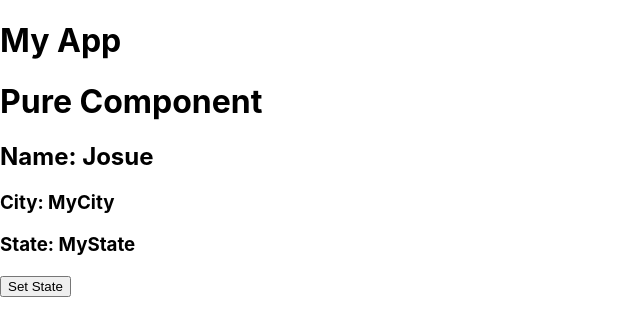
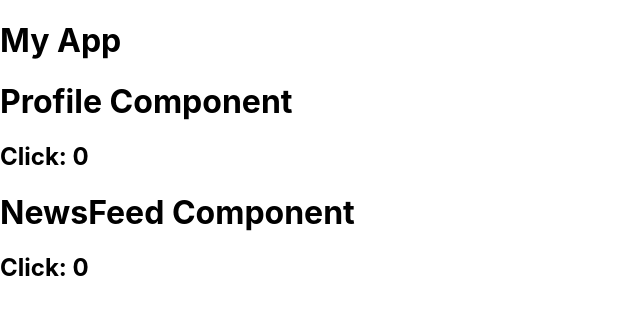
Before and after one commit to At05-js/Master-Class-React-Typescript-Web-Development, a React (Create React App) app in the folder react-udemy-tutorial/: page / in a window 1280 px wide. Shown: the top 336 px of the page, without its empty margins (0-640 px from the left). Built offline with nearby package versions, Linux system fonts and the light colour scheme.

Commit message:
RenderProps - Hands On

```diff
--- a/react-udemy-tutorial/src/App.tsx
+++ b/react-udemy-tutorial/src/App.tsx
@@ -1,12 +1,15 @@
 import React from 'react';
 import './App.css';
-import MyPureComponent from './components/MyPureComponent';
+import { NewsFeed } from './components/NewsFeed';
+import { Profile } from './components/Profile';
+import TrackClick from './components/TrackClick';
 
 export const App:React.FC=()=>{
   return (
     <React.Fragment>
       <h1>My App</h1>
-      <MyPureComponent/>
+      <TrackClick renderProps={(click)=><Profile click={click}/>}/>
+      <TrackClick renderProps={(click)=><NewsFeed click={click}/>}/>
     </React.Fragment>
   )
 }
--- a/react-udemy-tutorial/src/components/MyPureComponent/index.tsx
+++ /dev/null
@@ -1,51 +0,0 @@
-import React from 'react';
-import MyReactMemo from '../MyReactMemo';
-import { MyPureComponentProps, MyPureComponentState } from './interface';
-
-class MyPureComponent extends React.PureComponent<MyPureComponentProps, MyPureComponentState> {
-    constructor(props: MyPureComponentProps) {
-        super(props);
-
-        this.state = {
-            name: 'Josue',
-            address: {
-                city: 'MyCity',
-                state: 'MyState',
-            }
-        }
-    }
-
-    handleSetState = () => {
-        this.setState({
-            name: 'May'
-        });
-
-        // Object example
-        // const newAddress = {
-        //     city: 'MyCity',
-        //     state: 'MyState',
-        // };
-
-        // this.setState({
-        //     address: newAddress
-        // })
-    }
-
-    render() {
-        console.log('render');
-        const { name, address } = this.state;
-
-        return (
-            <>
-                <h1> Pure Component </h1>
-                <h2> Name: {name} </h2>
-                <h3> City: {address.city} </h3>
-                <h3> State: {address.state} </h3>
-                {/* <MyReactMemo name={name} address={address} /> */}
-                <button onClick={this.handleSetState}>Set State</button>
-            </>
-        )
-    }
-}
-
-export default MyPureComponent;
--- /dev/null
+++ b/react-udemy-tutorial/src/components/NewsFeed/index.tsx
@@ -0,0 +1,11 @@
+import React from 'react'
+import { NewsFeedProps } from './interface'
+
+export const NewsFeed:React.FC<NewsFeedProps> = ({ click }) => {
+  return (
+    <div>
+      <h1>NewsFeed Component</h1>
+      <h2>Click: {click}</h2>
+    </div>
+  )
+}
--- /dev/null
+++ b/react-udemy-tutorial/src/components/NewsFeed/interface.ts
@@ -0,0 +1,3 @@
+export interface NewsFeedProps {
+    click: number;
+}
--- /dev/null
+++ b/react-udemy-tutorial/src/components/Profile/index.tsx
@@ -0,0 +1,11 @@
+import React from 'react'
+import { ProfileProps } from './interface'
+
+export const Profile: React.FC<ProfileProps> = ({ click }) => {
+  return (
+    <div>
+      <h1>Profile Component</h1>
+      <h2>Click: {click}</h2>
+    </div>
+  )
+}
--- /dev/null
+++ b/react-udemy-tutorial/src/components/Profile/interface.ts
@@ -0,0 +1,3 @@
+export interface ProfileProps {
+    click: number;
+}
--- /dev/null
+++ b/react-udemy-tutorial/src/components/TrackClick/index.tsx
@@ -0,0 +1,25 @@
+import React from "react";
+import { TrackClickProps, TrackClickState } from './interface';
+
+class TrackClick extends React.PureComponent<TrackClickProps, TrackClickState> {
+    constructor(props: TrackClickProps) {
+        super(props);
+        this.state={
+            click: 0,
+        }
+    }
+    handleClick = () => {
+        this.setState({
+            click:this.state.click + 1
+        })
+    }
+    render() {
+        const { renderProps } = this.props;
+        return (
+            <div onClick={this.handleClick}>
+                {renderProps(this.state.click)}
+            </div>
+        )
+    }
+}
+export default TrackClick;
--- /dev/null
+++ b/react-udemy-tutorial/src/components/TrackClick/interface.ts
@@ -0,0 +1,8 @@
+import React from "react";
+
+export interface TrackClickProps {
+    renderProps(click:number): React.ReactElement;
+}
+export interface TrackClickState {
+    click: number;
+}
```
Also changed, not shown: react-udemy-tutorial/src/components/MyPureComponent/interface.ts (deleted, +0 -11 lines), react-udemy-tutorial/src/components/MyReactMemo/index.tsx (deleted, +0 -17 lines), react-udemy-tutorial/src/components/MyReactMemo/interface.ts (deleted, +0 -7 lines).
